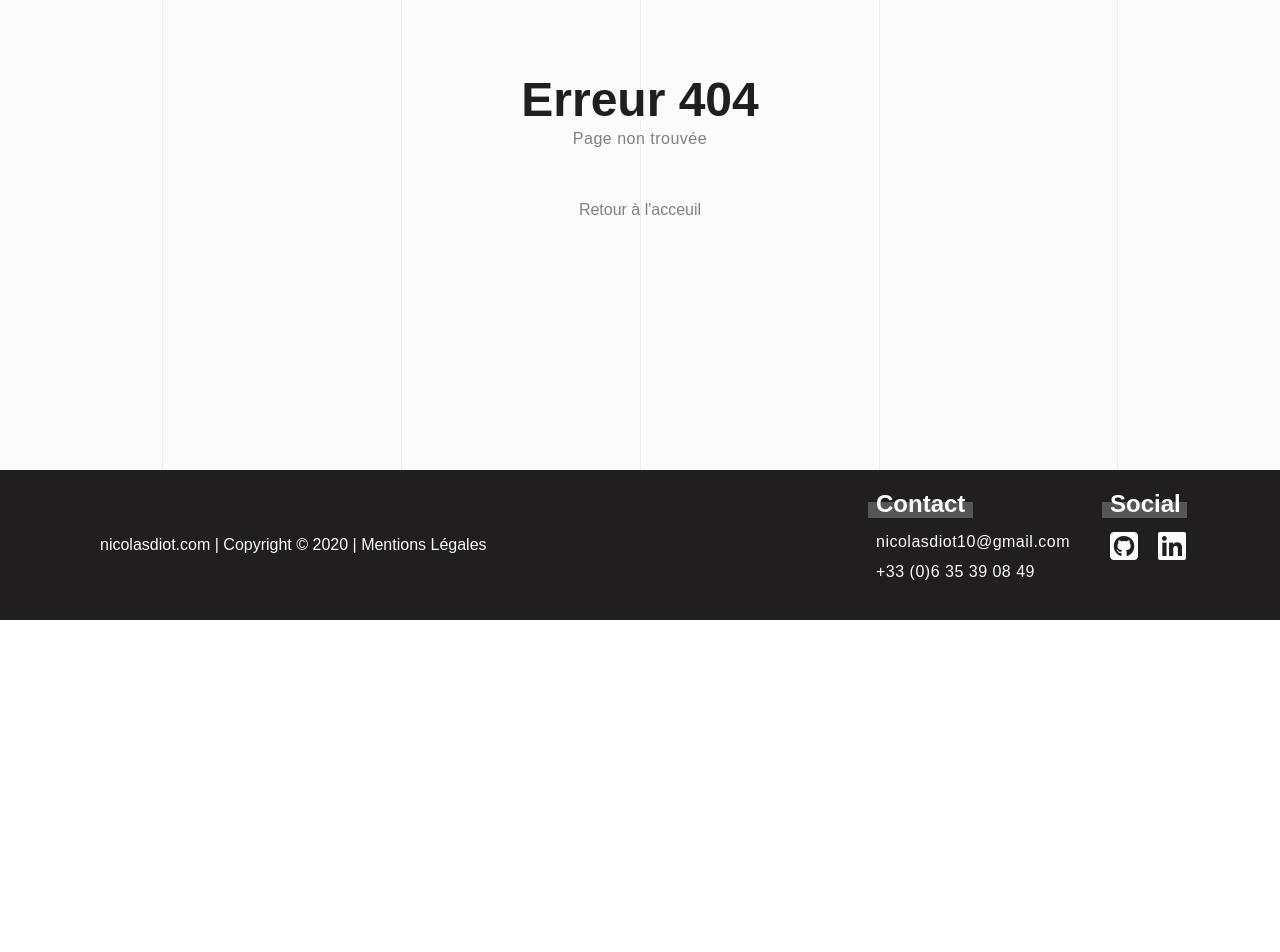
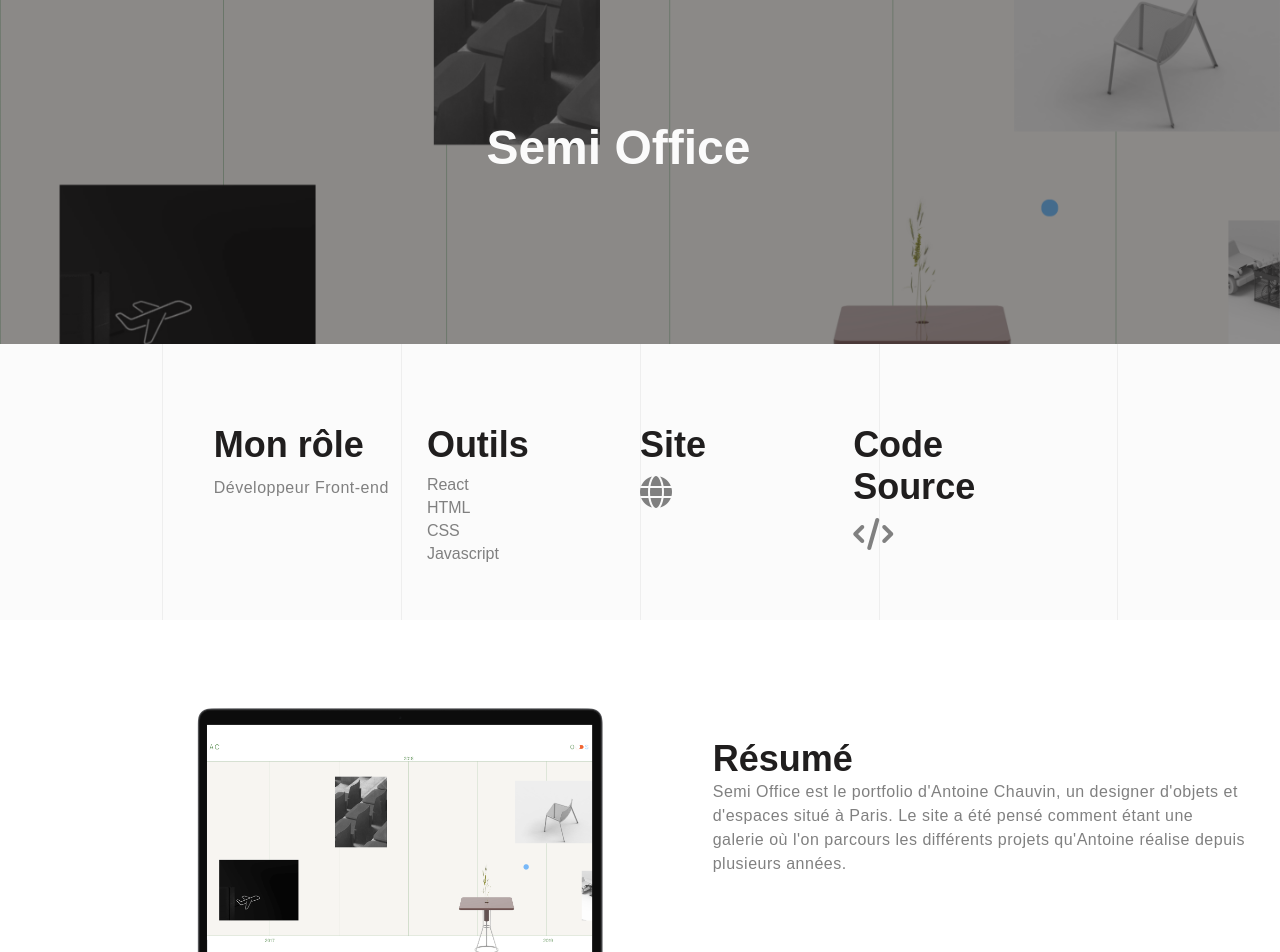
Before and after one commit to Scream10/portfolio, a React (Create React App) app: page /semioffice in a window 1280 px wide. Shown: the part 180-1132 px from the top of the page. Before the commit the page ends 800 px from the top, so only its background shows below. Built offline with nearby package versions, Linux system fonts and the light colour scheme.

Commit message:
change ac-studio to semi-office

```diff
--- a/src/App.js
+++ b/src/App.js
@@ -25,7 +25,7 @@ function App() {
         <Route path='/services' component={Services} />
         <Route path='/portfolio' component={Portfolio} />
         <Route path='/ombelinedurey' component={OmbelineDurey} />
-        <Route path='/acstudio' component={AcStudio} />
+        <Route path='/semioffice' component={AcStudio} />
         <Route path='/coachme' component={CoachMe} />
         <Route path='/apropos' component={APropos} />
         <Route path='/contact' component={Contact} />
--- a/src/components/pages/AcStudio.js
+++ b/src/components/pages/AcStudio.js
@@ -9,8 +9,8 @@ function AcStudio () {
                     <p>ND PORTFOLIO</p>
                 </div>
                 <div className="projet-banner">
-                    <img src={process.env.PUBLIC_URL + "img/ac-studio-1.png"} alt="Projet Ombeline Durey"/>
-                    <h2>AC Studio</h2>
+                    <img src={process.env.PUBLIC_URL + "img/ac-studio-1.png"} alt="Projet Semi Office"/>
+                    <h2>Semi Office</h2>
                 </div>
                 <div className="projet-information">
                     <div className="projet-information__content">
@@ -28,7 +28,7 @@ function AcStudio () {
                     </div>
                     <div className="projet-information__content">
                         <h3>Site</h3>
-                        <a href="https://ac-studio.vercel.app/" target="_blank" rel="noreferrer">
+                        <a href="https://semi-office.herokuapp.com/" target="_blank" rel="noreferrer">
                             <i className="fas fa-globe fa-2x"></i>
                         </a>
                     </div>
@@ -43,7 +43,7 @@ function AcStudio () {
                     <img src={process.env.PUBLIC_URL + "img/projet-AC.png"} className="projet-concept__mac-mockup" alt="MacBook Pro Mockup"/>
                     <div className="projet-concept__text">
                         <h3>Résumé</h3>
-                        <p>AC Studio est le portfolio d'Antoine Chauvin, un designer d'objets et d'espaces situé
+                        <p>Semi Office est le portfolio d'Antoine Chauvin, un designer d'objets et d'espaces situé
                         à Paris. Le site a été pensé comment étant une galerie où l'on parcours les différents
                         projets qu'Antoine réalise depuis plusieurs années.
                         </p>
@@ -58,7 +58,7 @@ function AcStudio () {
                         <h3>Version mobile</h3>
                         <p>Le site est responsive design, c'est à dire qu'il s'adapte à tous les écrans,
                         ordinateur, tablette et téléphone. Où que vous soyez, continuez à suivre les créations
-                        en design d'objets et d'espaces d'Antoine sur ac-studio.eu.
+                        en design d'objets et d'espaces d'Antoine sur semi-office.
                         </p>
                     </div>
                     <img src={process.env.PUBLIC_URL + "img/iphone-mockup-AC.png"} className="projet-concept__iphone-mockup" alt="MacBook Pro Mockup"/>
```
